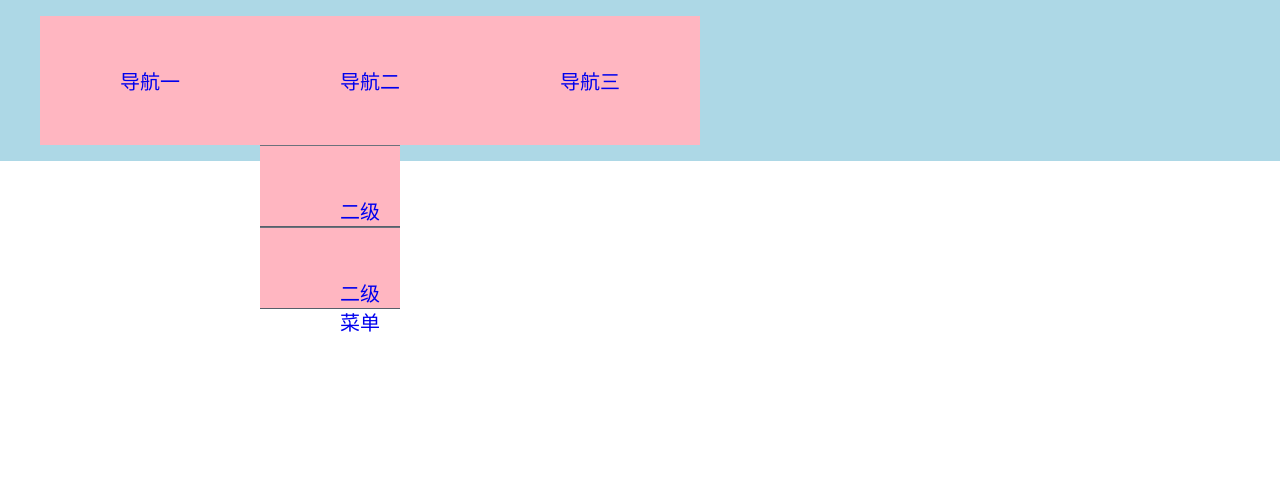
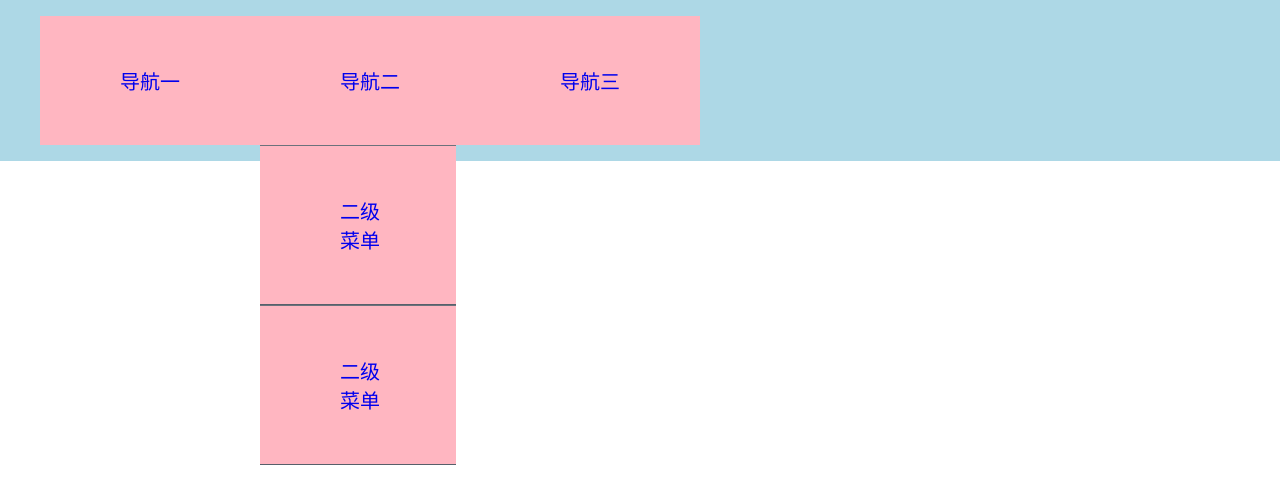
Before and after one commit to Tang233/GraduationProject, a Vue app in the folder FontEnd/project/: page /components/test in a window 1280 px wide. Shown: the top 504 px of the page. Built offline with nearby package versions, Linux system fonts and the light colour scheme.

Commit message:
导航栏test

```diff
--- a/FontEnd/project/src/components/test.vue
+++ b/FontEnd/project/src/components/test.vue
@@ -75,20 +75,19 @@ ul li:hover ul{
   list-style-type: none;
 }
 
-/* 二级菜单每一项的样式 */
+/* 二级菜单每一项的样式,调整宽高 */
 .sec li{
   float: none;
   display: block;
-  top: 0px;
-  left: 0px;
-  width: 60px;
-  height: 30px;
+  width: 58%;
+  height: 40%;
   text-align: center;
+
 }
 
 /* 鼠标悬停在二级菜单的其中一项时颜色变化 */
 .sec li:hover{
-  background-color: yellow;
+  background-color: #e7e7e7;
 }
 
 /* 二级菜单链接样式 */
```
